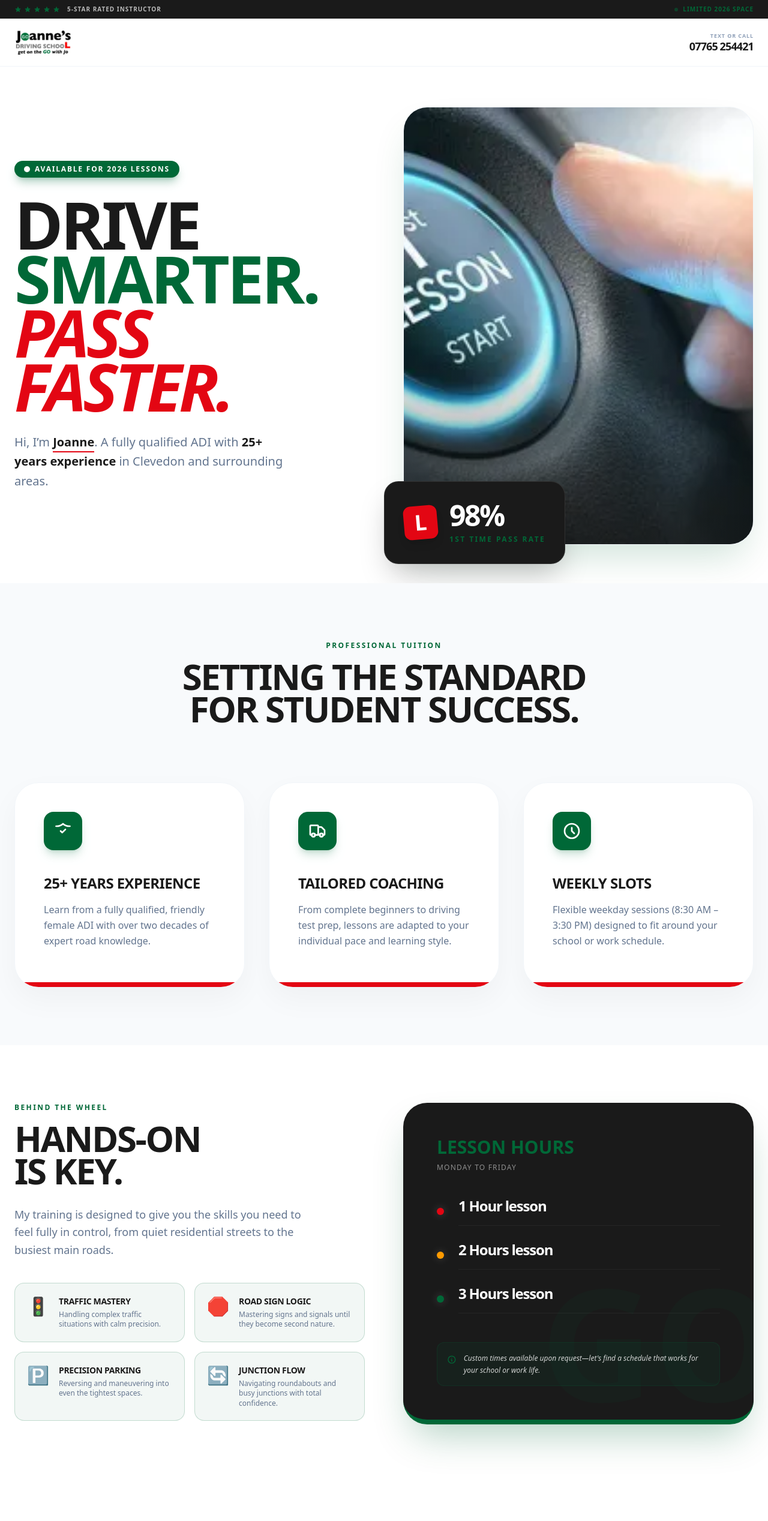
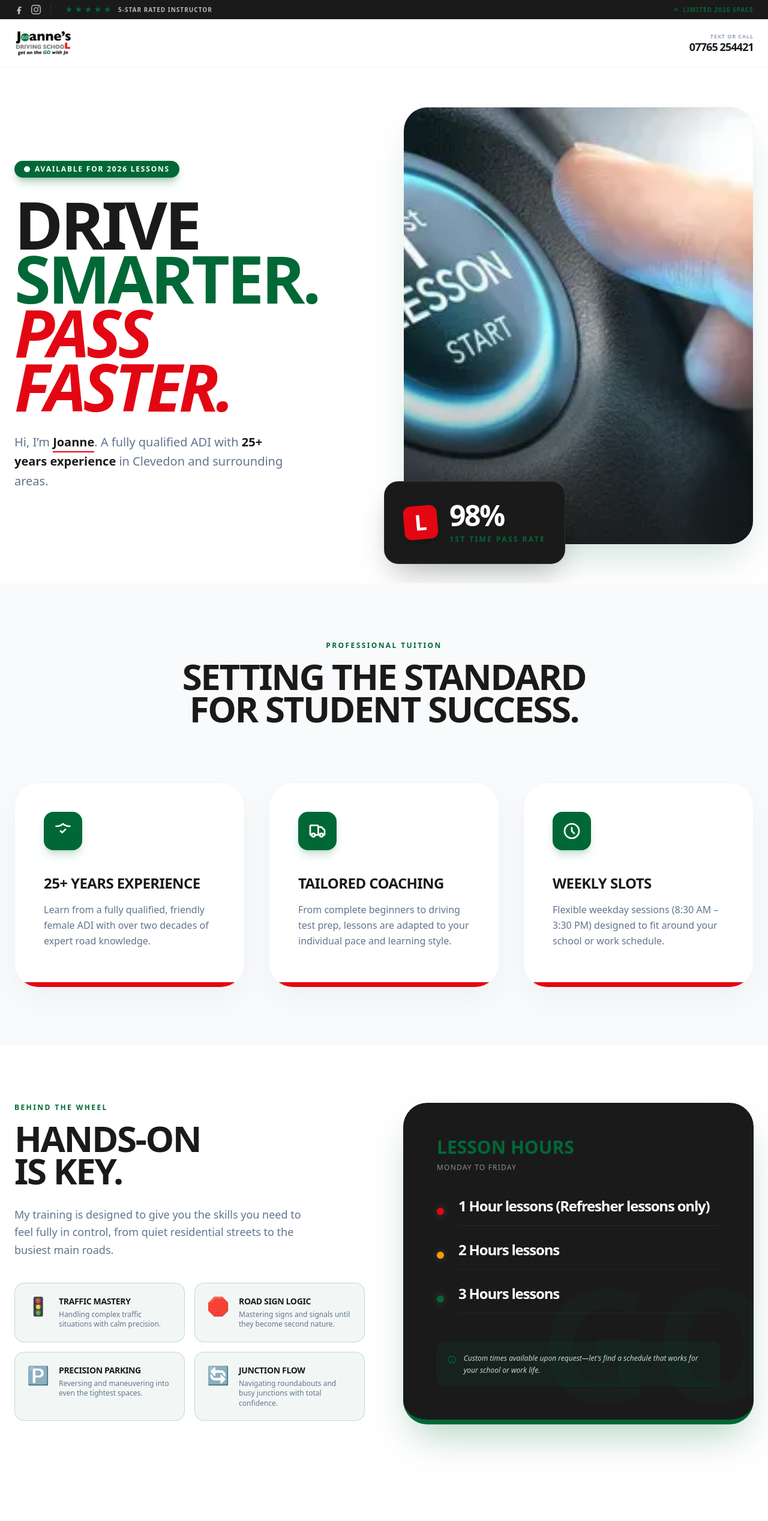
Before and after one commit to Ludderzz/jodriving, a Next.js app: page / in a window 1280 px wide. Shown: the top 2535 px of the page at 60% size. Built offline with nearby package versions, Linux system fonts and the light colour scheme.

Commit message:
jo changes

```diff
--- a/src/app/layout.tsx
+++ b/src/app/layout.tsx
@@ -71,7 +71,9 @@
       { "@type": "City", "name": "Clevedon" },
       { "@type": "City", "name": "Nailsea" },
       { "@type": "City", "name": "Portishead" },
-      { "@type": "City", "name": "Yatton" }
+      { "@type": "City", "name": "Yatton" },
+      { "@type": "City", "name": "Congresbury" },
+      { "@type": "City", "name": "Weston-Super-Mare" },
     ]
   };
 
--- a/src/components/layout/BrandHeader.tsx
+++ b/src/components/layout/BrandHeader.tsx
@@ -7,7 +7,23 @@
       {/* Trust Bar / Announcement Bar */}
       <div className="bg-[#1A1A1A] text-white py-2 px-6">
         <div className="max-w-7xl mx-auto flex justify-between items-center">
-          <div className="flex items-center gap-4">
+
+          {/* Social Icons & Rating */}
+          <div className="flex items-center gap-6">
+            {/* Social Links */}
+            <div className="flex items-center gap-3 border-r border-white/10 pr-4">
+              <a href="https://www.facebook.com/profile.php?id=61573173656596" target="_blank" rel="noopener noreferrer" className="text-white/70 hover:text-[#25D366] transition-colors">
+                <svg className="w-4 h-4" fill="currentColor" viewBox="0 0 24 24">
+                  <path d="M9.101 23.691v-7.98H6.627v-3.667h2.474v-1.58c0-4.03 1.764-5.908 5.43-5.908 1.489 0 3.002.233 3.002.233v2.532h-1.294c-1.998 0-2.623 1.24-2.623 2.51v1.713h3.147l-.503 3.667h-2.644v7.98h-3.515z"/>
+                </svg>
+              </a>
+              <a href="https://www.instagram.com/joannesdrivingschool" target="_blank" rel="noopener noreferrer" className="text-white/70 hover:text-[#25D366] transition-colors">
+                <svg className="w-4 h-4" fill="currentColor" viewBox="0 0 24 24">
+                  <path d="M12 2.163c3.204 0 3.584.012 4.85.07 3.252.148 4.771 1.691 4.919 4.919.058 1.266.069 1.645.069 4.849 0 3.205-.012 3.584-.069 4.849-.149 3.225-1.664 4.771-4.919 4.919-1.266.058-1.644.07-4.85.07-3.204 0-3.584-.012-4.849-.07-3.26-.149-4.771-1.699-4.919-4.92-.058-1.265-.07-1.644-.07-4.849 0-3.204.013-3.583.07-4.849.149-3.227 1.664-4.771 4.919-4.919 1.266-.057 1.645-.069 4.849-.069zm0-2.163c-3.259 0-3.667.014-4.947.072-4.358.2-6.78 2.618-6.98 6.98-.059 1.281-.073 1.689-.073 4.948 0 3.259.014 3.668.072 4.948.2 4.358 2.618 6.78 6.98 6.98 1.281.058 1.689.072 4.948.072 3.259 0 3.668-.014 4.948-.072 4.354-.2 6.782-2.618 6.979-6.98.059-1.28.073-1.689.073-4.948 0-3.259-.014-3.667-.072-4.947-.196-4.354-2.617-6.78-6.979-6.98-1.281-.059-1.69-.073-4.949-.073zm0 5.838c-3.403 0-6.162 2.759-6.162 6.162s2.759 6.163 6.162 6.163 6.162-2.759 6.162-6.163c0-3.403-2.759-6.162-6.162-6.162zm0 10.162c-2.209 0-4-1.79-4-4 0-2.209 1.791-4 4-4s4 1.791 4 4c0 2.21-1.791 4-4 4zm6.406-11.845c-.796 0-1.441.645-1.441 1.44s.645 1.44 1.441 1.44c.795 0 1.439-.645 1.439-1.44s-.644-1.44-1.439-1.44z"/>
+                </svg>
+              </a>
+            </div>
+
             <div className="flex items-center gap-1">
               {[...Array(5)].map((_, i) => (
                 <svg key={i} className="w-3 h-3 fill-[#006837]" viewBox="0 0 20 20">
@@ -29,7 +45,7 @@
         </div>
       </div>
 
-      {/* Main Nav Bar - Reduced height to h-20 for a tighter fit */}
+      {/* Main Nav Bar */}
       <div className="bg-white/95 backdrop-blur-md border-b border-slate-100 h-20">
         <div className="max-w-7xl mx-auto px-6 h-full flex items-center justify-between">
 
@@ -46,10 +62,10 @@
 
           {/* Contact Details */}
           <div className="text-right">
-             <p className="text-[9px] font-black uppercase tracking-widest text-slate-400 leading-none mb-1">Text or Call</p>
-              <a href="tel:07765254421" className="block text-slate-300 hover:text-white transition-colors group">
-             <p className="text-lg font-black text-[#1A1A1A] leading-none tracking-tighter">07765 254421</p>
-             </a>
+              <p className="text-[9px] font-black uppercase tracking-widest text-slate-400 leading-none mb-1">Text or Call</p>
+              <a href="tel:07765254421" className="block group">
+                <p className="text-lg font-black text-[#1A1A1A] group-hover:text-[#006837] transition-colors leading-none tracking-tighter">07765 254421</p>
+              </a>
           </div>
 
         </div>
--- a/src/components/sections/AboutJo.tsx
+++ b/src/components/sections/AboutJo.tsx
@@ -14,9 +14,6 @@
           </div>
 
           <div className="bg-slate-50 p-3 md:p-4 rounded-[2.5rem] md:rounded-[3rem] shadow-lg md:shadow-xl relative max-w-md mx-auto md:max-w-none">
-             {/* Mobile: aspect-[4/3] (Bigger than video, smaller than full portrait)
-                Desktop: aspect-[4/5] (Classic professional portrait)
-             */}
              <div className="aspect-[4/3] md:aspect-[4/5] bg-slate-200 rounded-[1.8rem] md:rounded-[2.5rem] relative overflow-hidden">
                 <Image
                   src="/propic.jpg"
@@ -27,7 +24,7 @@
                 />
              </div>
 
-             {/* Experience Badge: Tucked in slightly more for mobile */}
+             {/* Experience Badge */}
              <div className="absolute -bottom-4 -right-1 md:-bottom-8 md:-right-8 bg-[#1A1A1A] text-white p-4 md:p-6 rounded-2xl md:rounded-3xl shadow-2xl border border-white/10">
                 <p className="text-[#006837] font-black text-xl md:text-2xl leading-none">25+</p>
                 <p className="text-[8px] md:text-[10px] font-bold uppercase tracking-widest text-white/50">Years On Road</p>
@@ -50,7 +47,7 @@
            <div className="flex flex-col items-center md:items-start">
              <p className="text-[#1A1A1A] text-[10px] font-black uppercase tracking-[0.2em] mb-6">Service Areas</p>
              <div className="flex flex-wrap justify-center md:justify-start gap-2">
-               {["Clevedon", "Nailsea", "Portishead", "Backwell", "Yatton"].map(city => (
+               {["Clevedon", "Nailsea", "Portishead", "Backwell", "Yatton", "Congresbury", "Weston-Super-Mare"].map(city => (
                  <span
                    key={city}
                    className="bg-[#006837]/10 text-[#006837] border border-[#006837]/20 px-4 py-2 rounded-full text-[10px] md:text-xs font-bold uppercase tracking-widest hover:bg-[#E30613] hover:text-white transition-all duration-300"
--- a/src/components/sections/Curriculum.tsx
+++ b/src/components/sections/Curriculum.tsx
@@ -50,9 +50,9 @@
 
                 <div className="space-y-6">
                    {[
-                     { time: "1 Hour lesson", color: "bg-[#E30613]" },
-                     { time: "2 Hours lesson", color: "bg-amber-500" },
-                     { time: "3 Hours lesson", color: "bg-[#006837]" }
+                     { time: "1 Hour lessons (Refresher lessons only)", color: "bg-[#E30613]" },
+                     { time: "2 Hours lessons", color: "bg-amber-500" },
+                     { time: "3 Hours lessons", color: "bg-[#006837]" }
                    ].map((slot, idx) => (
                      <div key={idx} className="flex items-center gap-6">
                         {/* Permanent Traffic Light Glow */}
--- a/src/components/sections/Fqa.tsx
+++ b/src/components/sections/Fqa.tsx
@@ -9,7 +9,7 @@
   },
   {
     question: "What do I need to bring to my first lesson?",
-    answer: "You must bring your provisional driving license and, if you need them for driving, your glasses or contact lenses. We'll do a quick eyesight check (reading a number plate from 20 meters) before we start."
+    answer: "You must bring your provisional driving license and, if you need them for driving, your glasses or contact lenses and a pair of comfy shoes! We'll do a quick eyesight check (reading a number plate from 20 meters) before we start."
   },
   {
     question: "Do you offer block booking discounts?",
```
Also changed, not shown: src/components/sections/Footer.tsx (+33 -6 lines).
